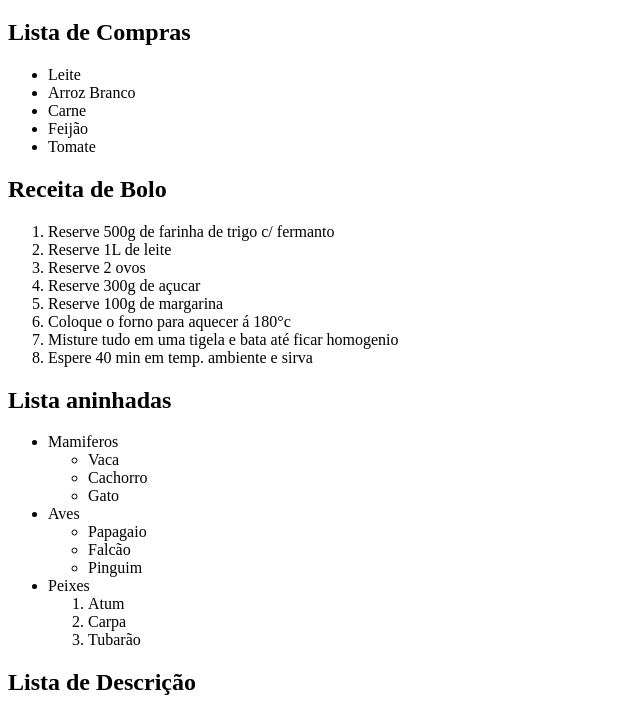
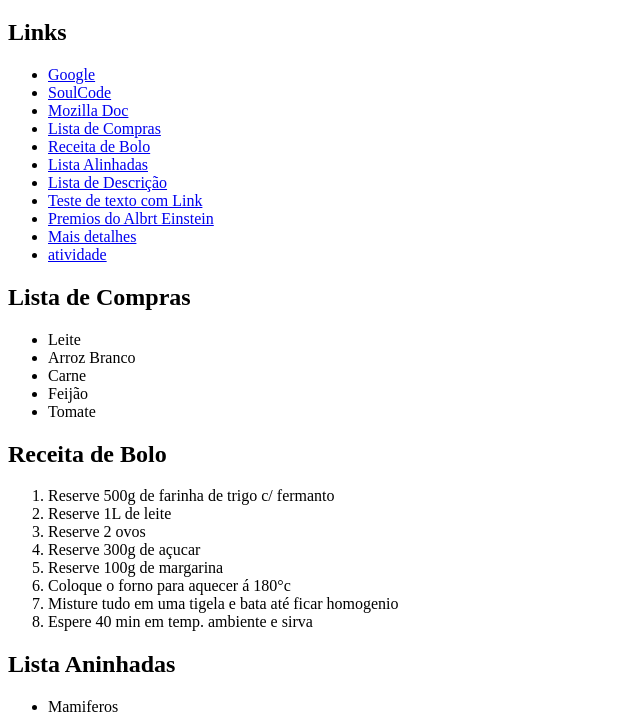
Before and after one commit to KSSIMIRO/SOUL_HTML, a plain HTML site: page aula-220623/index.html in a window 1280 px wide. Shown: the part 61-774 px from the top of the page, without its empty margins (0-640 px from the left). Drawn offline with Linux system fonts and the light colour scheme.

Commit message:
mexando com links dentro de pastas

```diff
--- a/aula-220623/index.html
+++ b/aula-220623/index.html
@@ -6,7 +6,45 @@
 </head>
 <body>
     <h1>Lista</h1>
-    <h2>Lista de Compras</h2>
+
+    <h2>Links</h2>
+    <ul>
+        <li>
+            <a href="https://www.google.com.br/" target="_blank">Google</a>
+        </li>
+        <li>
+            <a href="https://soulcode.com/" target="_blank">SoulCode</a>
+        </li>
+        <li>
+            <a href="https://developer.mozilla.org/pt-BR/" target="_blank">Mozilla Doc</a>
+        </li>
+        <li>
+            <a href="#Lista-Compras">Lista de Compras</a>
+        </li>
+        <li>
+            <a href="#Receita-Bolo">Receita de Bolo</a>
+        </li>
+        <li>
+            <a href="#Lista-Aninhadas">Lista Alinhadas</a>
+        </li>
+        <li>
+            <a href="#Lista-Descricao">Lista de Descrição</a>
+        </li>
+        <li>
+            <a href="#Teste-Link">Teste de texto com Link</a>
+        </li>
+        <li>
+            <a href="https://pt.wikipedia.org/wiki/Albert_Einstein#Prêmios_e_honrarias" target="_blank">Premios do Albrt Einstein</a>
+        </li>
+        <li>
+            <a href="detalhes.html">Mais detalhes</a>
+        </li>
+        <li>
+            <a href="/aula-200623/atividade200623.html">atividade</a>
+        </li>
+    </ul>
+    <!-- id -> define uma identificação para a tag(pode aplicar em todas as tags) -->
+    <h2 id="Lista-Compras">Lista de Compras</h2>
     <!-- <ul> -> lista não ordenada
     <li> -> Item da lista -->
     <ul>
@@ -19,7 +57,7 @@
 
     <!-- <ol>-> indica Lista ordenada
     <li> -> Item da lista -->
-    <h2>Receita de Bolo</h2>
+    <h2 id="Receita-Bolo">Receita de Bolo</h2>
 
     <ol>
         <li>Reserve 500g de farinha de trigo c/ fermanto</li>
@@ -32,7 +70,7 @@
         <li>Espere 40 min em temp. ambiente e sirva</li>
     </ol>
 
-    <h2>Lista aninhadas</h2>
+    <h2 id="Lista-Aninhadas">Lista Aninhadas</h2>
     <ul>
         <li>
             Mamiferos
@@ -60,7 +98,7 @@
         </li>
     </ul>
 
-    <h2>Lista de Descrição</h2>
+    <h2 id="Lista-Descricao">Lista de Descrição</h2>
     <!-- <dl> -> Lista de Descrição -->
     <!-- <dt> -> Item da Lista de Descrição -->
     <!-- <dd> -> Descrição do Item -->
@@ -69,6 +107,11 @@
         <dd>HTML é uma limguagem de marcação aplicada para construção estrutural de uma página web</dd>
         <dt>CSS</dt>
         <dd>CSS é uma linguagem de estilização aplicada para estilição dos elementos de uma página HTML</dd>
+
+        <h2 id="Teste-Link">Teste de texto com Link</h2>
+        <p>
+            o site de pesquisa mais famoso do mundo e o <a href="https://www.google.com.br/">Google</a> que foi cria em 1998.
+        </p>
     </dl>
 </body>
 </html>
```
Also changed, not shown: aula-200623/atividade200623.html (+18 -5 lines), aula-220623/detalhes.html (added, +32 -0 lines).
